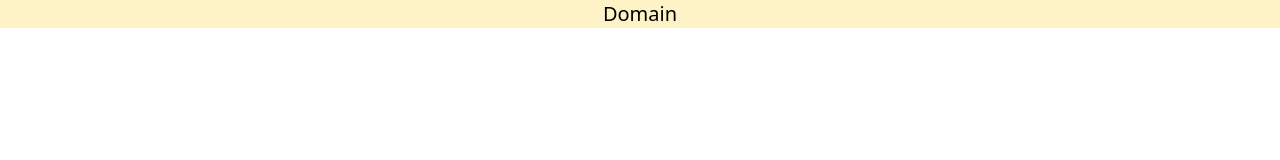
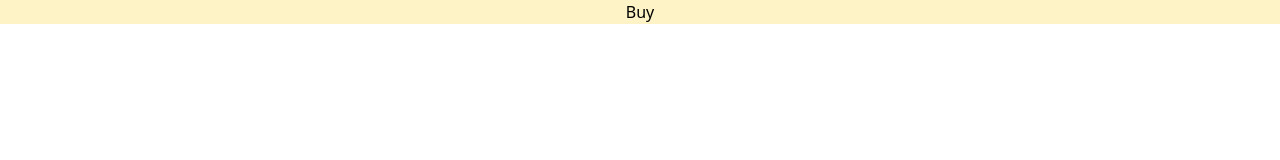
Before and after one commit to juankm08-a11y/plafaforma-gestion_proyectos, a Next.js app: page /domain in a window 1280 px wide. Shown: the top 160 px of the page. Built offline with nearby package versions, Linux system fonts and the light colour scheme.

Commit message:
thirteen  commit

```diff
--- a/src/app/domain/page.tsx
+++ b/src/app/domain/page.tsx
@@ -1,7 +1,9 @@
 export default function page() {
   return (
     <main className=" flex justify-center items-center bg-amber-100">
-      <h1 className="text-xl">Domain</h1>
+      <section className="display grid-template-columns">
+        <button className="w-[601px]">Buy</button>
+      </section>
     </main>
   );
 }
```
